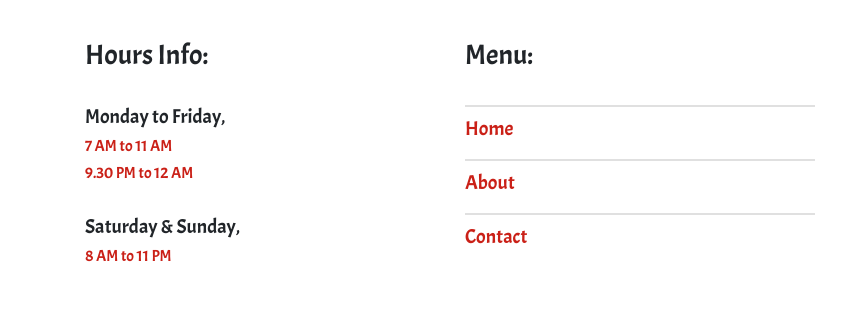
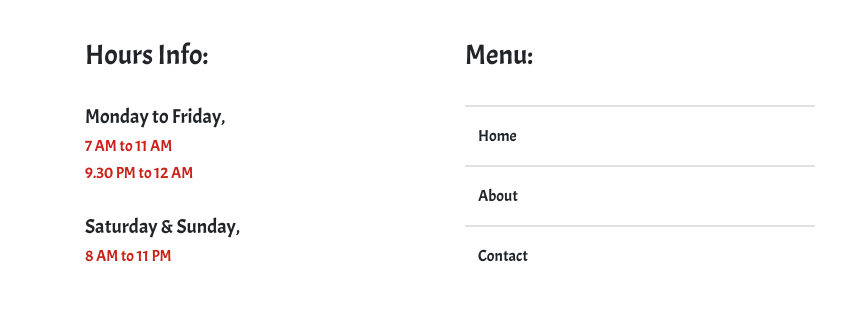
Before and after one commit to SValanju/webmasterguru, a plain HTML site: page index.html in a window 1280 px wide. Shown: the part 6659-6984 px from the top of the page, 0-841 px from the left. Drawn offline with nearby package versions, Linux system fonts and the light colour scheme; a web font is replaced by a local one.

Commit message:
Update index.html

```diff
--- a/index.html
+++ b/index.html
@@ -71,7 +71,7 @@
 			<ul class="navbar-nav ml-auto">
 				<li class="nav-item">
 					<!--<a class="nav-link px-3 mx-1 active" href="SinglePageSite.html">Home</a>-->
-					<button class="btn" onclick="window.location.href='SinglePageSite.html'">Home</button>
+					<button class="btn" onclick="https://www.webmasterguru.in">Home</button>
 				</li>
 				<li class="nav-item">
 					<!--<a class="nav-link px-3 mx-1" href="#AboutPage">About</a>-->
@@ -387,13 +387,13 @@
 					<br>
 					<ul class="footer-nav">
 						<li class="fnav-link">
-							<a href="SinglePageSite.html"><h5>Home</h5></a>
+							<button class="btn" onclick="https://www.webmasterguru.in">Home</button>
 						</li>
 						<li class="fnav-link">
-							<a href="#AboutPage"><h5>About</h5></a>
+							<button class="btn AboutBtn">About</button>
 						</li>
 						<li class="fnav-link">
-							<a href="#ContactPage"><h5>Contact</h5></a>
+							<button class="btn ContactBtn">Contact</button>
 						</li>
 					</ul>
 				</div>
```
